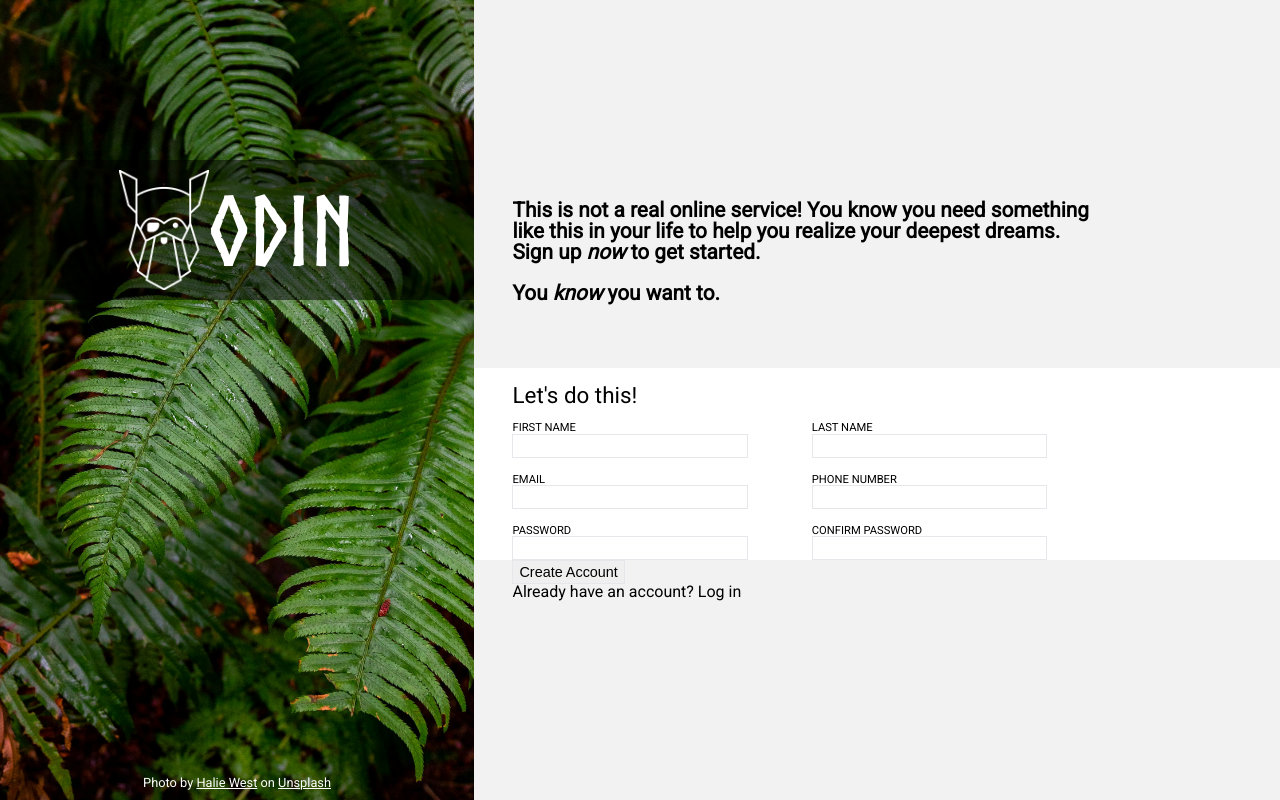
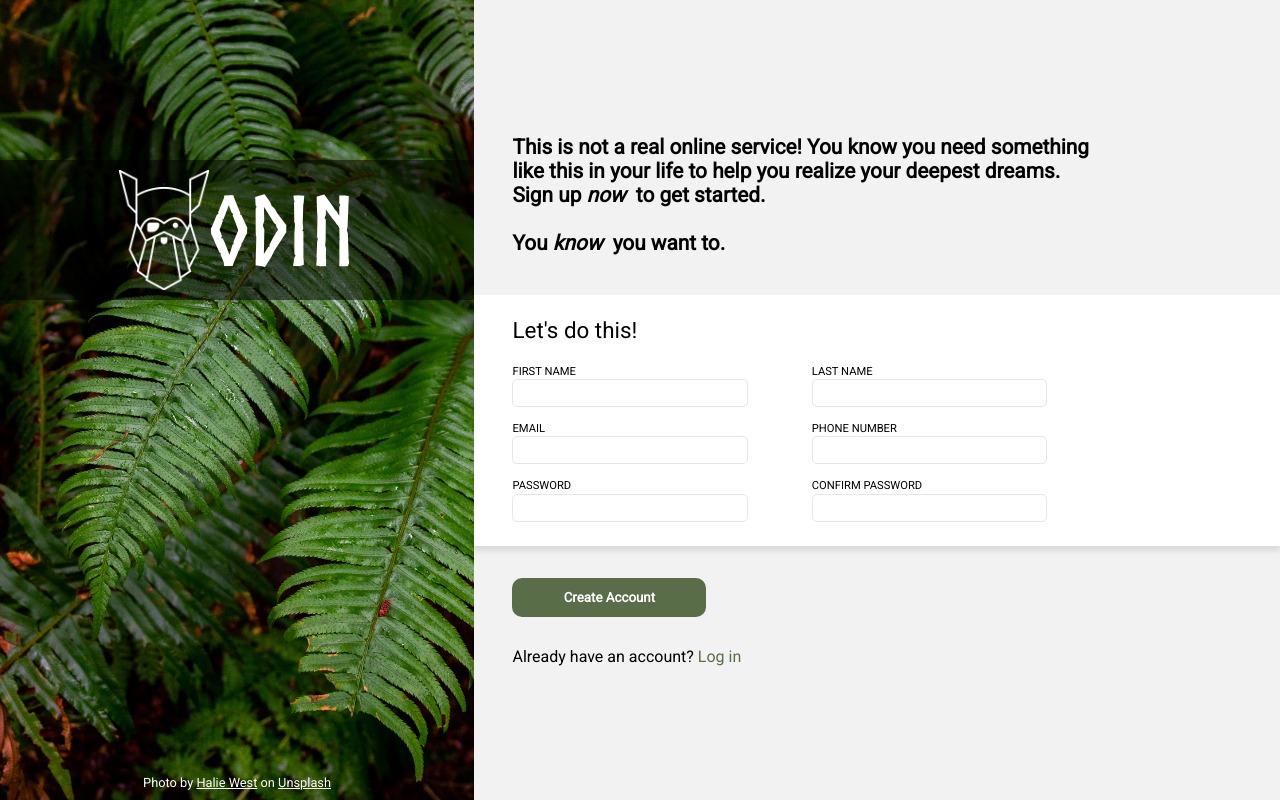
Before and after one commit to Ashtonautica/odin-sign-up-form, a plain HTML site: page index.html in a window 1280 px wide. Drawn offline with Linux system fonts and the light colour scheme.

Commit message:
Add various stylistic changes

```diff
--- a/index.html
+++ b/index.html
@@ -23,9 +23,9 @@
         <div class="message-container">
             <p>This is not a real online service! You know you need something
                 like this in your life to help you realize your deepest dreams.
-                Sign up <em>now</em> to get started.<br>
+                Sign up <em>now&nbsp;</em> to get started.<br>
                 <br>
-                You <em>know</em> you want to.
+                You <em>know&nbsp;</em> you want to.
             </p>
         </div>
         <div class="form-container">
@@ -59,7 +59,7 @@
         </div>
         <div class="submit-container">
             <input type="submit" value="Create Account">
-            <p>Already have an account? Log in</p>
+            <p>Already have an account? <a href="">Log in</a></p>
         </div>
     </div>
 </body>
--- a/style.css
+++ b/style.css
@@ -78,6 +78,7 @@ em {
 	flex-direction: column;
 	justify-content: space-between;
 	align-items: center;
+	max-width: 600px;
 }
 
 .logo-background {
@@ -118,19 +119,23 @@ em {
 }
 
 .message-container {
-	margin-bottom: 8vh;
+	margin-bottom: 5vh;
 	font-size: 1.3rem;
 	font-weight: 600;
+	line-height: 1.5rem;
 }
 
 .form-container {
 	display: flex;
 	flex-direction: column;
 	background-color: white;
+	box-shadow: 0px 5px 5px rgba(0, 0, 0, .1);
+	box-sizing: border-box;
+	padding: 3vh 14vw 3vh 3vw;
 }
 
 .form-container p {
-	padding: 2vh 0;
+	padding-bottom: 3vh;
 	font-size: 1.4rem;
 }
 
@@ -148,10 +153,34 @@ form div {
 
 label {
 	font-size: .7rem;
+	padding-bottom: 2px;
 }
 
-input {
-	padding: 3px 6px;
+.form-container input {
+	padding: 5px 10px;
 	font-size: .9rem;
 	border: 1px solid #E5E7EB;
+	border-radius: 5px;
 }
+
+.form-container input:focus {
+	outline: none;
+	border: 1px solid blue;
+	box-shadow: 5px 5px 5px rgba(0, 0, 0, .2);
+}
+
+.submit-container input {
+	margin: 4vh 0;
+	padding: 1.5vh 4vw;
+	background-color: #596D48;
+	font-family: inherit;
+	font-weight: 600;
+	color: white;
+	border-radius: 10px;
+	border: 0;
+}
+
+.submit-container a {
+	color: #596D48;
+	text-decoration: none;
+}
```
